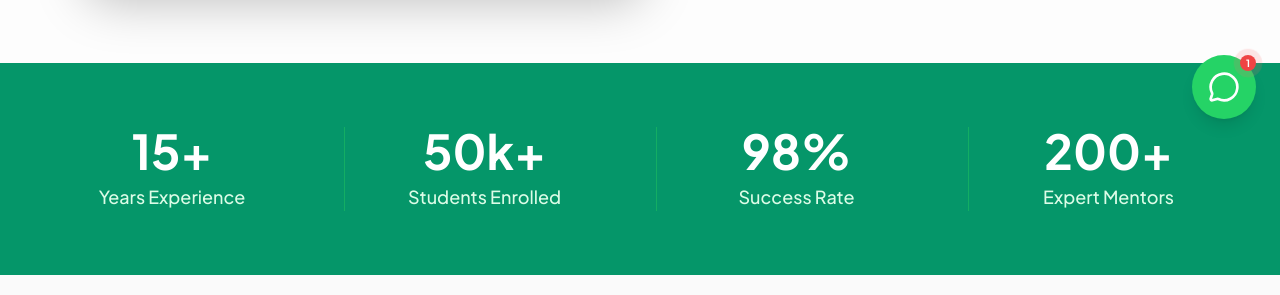
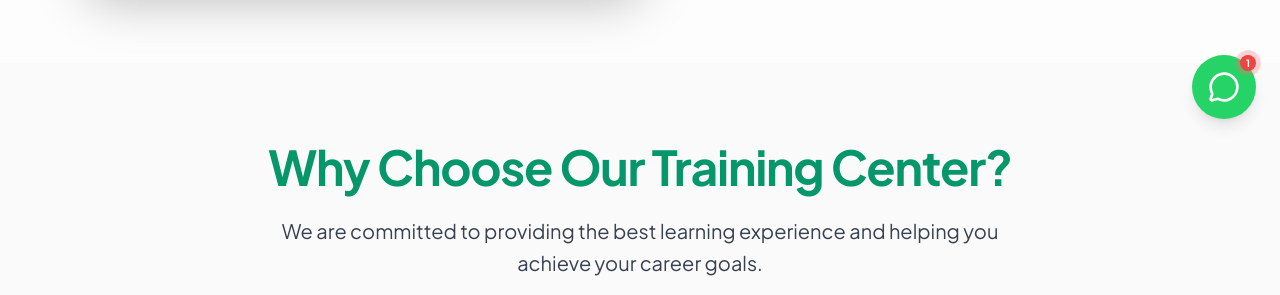
Before and after one commit to TrustBuiltStudio/Tajdeed, a React (Vite) app: page / in a window 1280 px wide. Shown: the part 657-952 px from the top of the page. Built offline with nearby package versions, Linux system fonts and the light colour scheme.

Commit message:
update all

```diff
--- a/src/App.jsx
+++ b/src/App.jsx
@@ -13,7 +13,7 @@ const App = () => {
     <div className="min-h-screen bg-white font-sans selection:bg-[#059669] selection:text-white">
       <Navbar />
       <HeroSection />
-      <StatsSection />
+      {/* <StatsSection /> */}
       <WhyChooseUs />
       <AboutSection />
       <CoursesSection />
```
